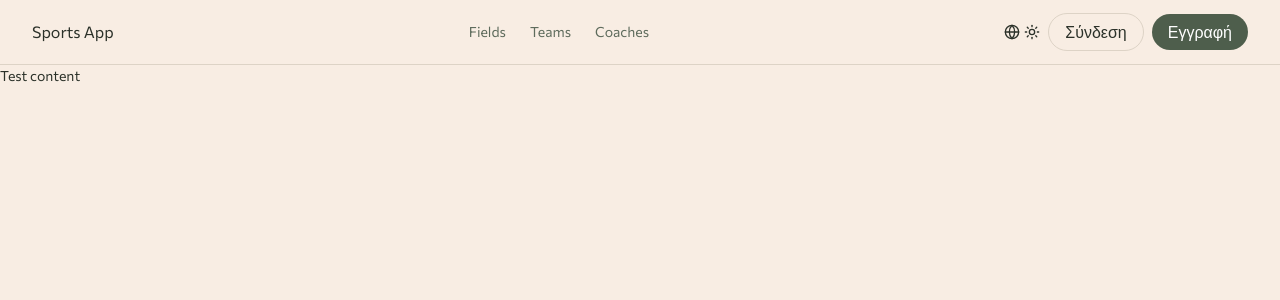
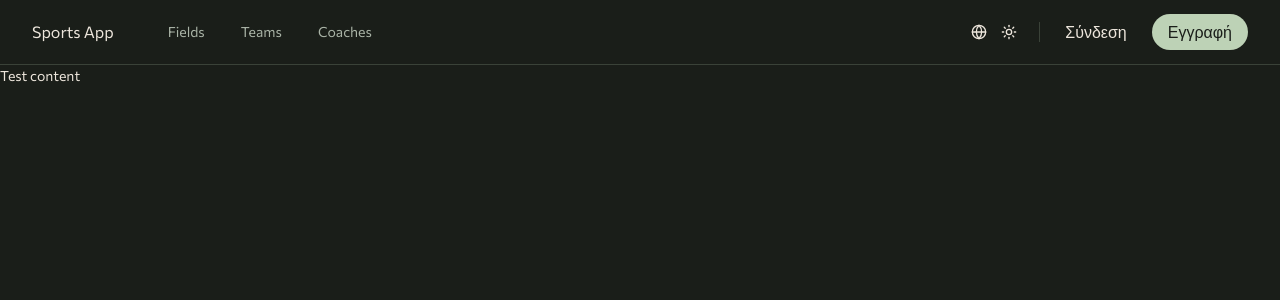
Before and after one commit to panteliskotoulas-spec/thesis-sports-app, a Next.js app: page / in a window 1280 px wide. Both pictures are taken after a click on the button 1032 px from the left and 32 px from the top of the page. Shown: the top 300 px of the page. Built offline with nearby package versions, Linux system fonts and the light colour scheme.

Commit message:
created dark theme

```diff
--- a/package.json
+++ b/package.json
@@ -20,6 +20,7 @@
     "client-only": "^0.0.1",
     "lucide-react": "^1.50.0",
     "next": "16.3.5",
+    "next-themes": "^0.4.6",
     "pg": "^8.23.0",
     "react": "19.2.8",
     "react-dom": "19.2.8",
--- a/src/app/layout.tsx
+++ b/src/app/layout.tsx
@@ -1,4 +1,5 @@
 import type { Metadata } from 'next';
+import { ThemeProvider } from 'next-themes';
 import { commissioner } from '@/lib/fonts';
 import './globals.css';
 import { TRPCReactProvider } from '@/trpc/client/client';
@@ -10,9 +11,20 @@ export const metadata: Metadata = {
 
 export default function RootLayout({ children }: LayoutProps<'/'>) {
   return (
-    <html lang="el" className={`h-full antialiased ${commissioner.variable}`}>
+    <html
+      lang="el"
+      suppressHydrationWarning
+      className={`h-full antialiased ${commissioner.variable}`}
+    >
       <body className="min-h-full flex flex-col">
-        <TRPCReactProvider>{children}</TRPCReactProvider>
+        <ThemeProvider
+          attribute="class"
+          defaultTheme="system"
+          enableSystem
+          disableTransitionOnChange
+        >
+          <TRPCReactProvider>{children}</TRPCReactProvider>
+        </ThemeProvider>
       </body>
     </html>
   );
--- a/src/components/layout/Header.tsx
+++ b/src/components/layout/Header.tsx
@@ -6,63 +6,67 @@ export interface HeaderProps {
   user: { name: string; avatarUrl?: string } | null;
 }
 
+const navLinkClass =
+  'rounded-full px-3.5 py-1.5 text-muted-foreground hover:bg-secondary hover:text-foreground';
+
 export function Header({ user }: HeaderProps) {
   return (
     <header className="border-b-[0.5px] border-border bg-background">
-      <div className="mx-auto flex h-16 max-w-[1440px] items-center justify-between px-4 sm:px-6 lg:px-8">
-        <Link className="text-foreground" href="/">
+      <div className="border-b-[0.5px] border-border bg-secondary md:hidden">
+        <div className="mx-auto flex h-9 max-w-360 items-center justify-end gap-1 px-4 sm:px-6">
+          <LanguageSwitcher />
+          <ThemeToggle />
+        </div>
+      </div>
+
+      <div className="mx-auto flex h-16 max-w-360 items-center justify-between px-4 sm:px-6 lg:px-8">
+        <div className="flex items-center gap-4 lg:gap-10">
+          <Link className="whitespace-nowrap text-foreground" href="/">
             Sports App
           </Link>
 
-        {/* Hidden on mobile — becomes a hamburger menu once we add
-            client-side state. Don't try to "squeeze" it in for now. */}
           <nav className="hidden md:block">
-          <ul className="flex items-center gap-6">
+            <ul className="flex items-center gap-1 lg:gap-2">
               <li>
-              <Link
-                href="/fields"
-                className="text-muted-foreground hover:text-foreground"
-              >
+                <Link href="/fields" className={navLinkClass}>
                   Fields
                 </Link>
               </li>
               <li>
-              <Link
-                href="/teams"
-                className="text-muted-foreground hover:text-foreground"
-              >
+                <Link href="/teams" className={navLinkClass}>
                   Teams
                 </Link>
               </li>
               <li>
-              <Link
-                href="/coaches"
-                className="text-muted-foreground hover:text-foreground"
-              >
+                <Link href="/coaches" className={navLinkClass}>
                   Coaches
                 </Link>
               </li>
             </ul>
           </nav>
+        </div>
 
-        <div className="flex items-center gap-1">
+        <div className="flex items-center">
+          <div className="hidden items-center gap-1 md:flex">
             <LanguageSwitcher />
             <ThemeToggle />
+            <span className="mx-2 h-5 w-px bg-border" aria-hidden="true" />
+          </div>
 
           {user ? (
-            <Link href="/profile" className="ml-1">
+            <Link href="/profile">
               <span className="text-foreground">{user.name}</span>
             </Link>
           ) : (
-            <div className="ml-1 flex items-center gap-2">
+            <div className="flex items-center gap-2">
               <Link
-                className="rounded-full border-[0.5px] border-border px-4 py-1.5 text-foreground hover:bg-secondary"
+                className="whitespace-nowrap rounded-full border-[0.5px] border-border px-4 py-1.5 text-foreground hover:bg-secondary md:border-transparent"
                 href="/login"
               >
                 Σύνδεση
               </Link>
               <Link
-                className="rounded-full bg-primary px-4 py-1.5 text-primary-foreground hover:opacity-90"
+                className="whitespace-nowrap rounded-full bg-primary px-4 py-1.5 text-primary-foreground hover:opacity-90"
                 href="/register"
               >
                 Εγγραφή
--- a/src/components/shared/ThemeToggle.tsx
+++ b/src/components/shared/ThemeToggle.tsx
@@ -1,9 +1,20 @@
-import { Sun } from 'lucide-react';
+'use client';
+
+import { Moon, Sun } from 'lucide-react';
+import { useTheme } from 'next-themes';
 
 export function ThemeToggle() {
+  const { resolvedTheme, setTheme } = useTheme();
+
   return (
-    <button type="button" aria-label="Switch to dark mode">
-      <Sun className="h-4 w-4" />
+    <button
+      type="button"
+      aria-label="Toggle theme"
+      onClick={() => setTheme(resolvedTheme === 'dark' ? 'light' : 'dark')}
+      className="inline-flex size-9 items-center justify-center rounded-full text-foreground hover:bg-secondary"
+    >
+      <Moon className="h-4 w-4 dark:hidden" />
+      <Sun className="hidden h-4 w-4 dark:block" />
     </button>
   );
 }
```
Also changed, not shown: 1 other file (tests, documents, lock files or other folders). Lines whose indentation alone changed are shown as unchanged.
